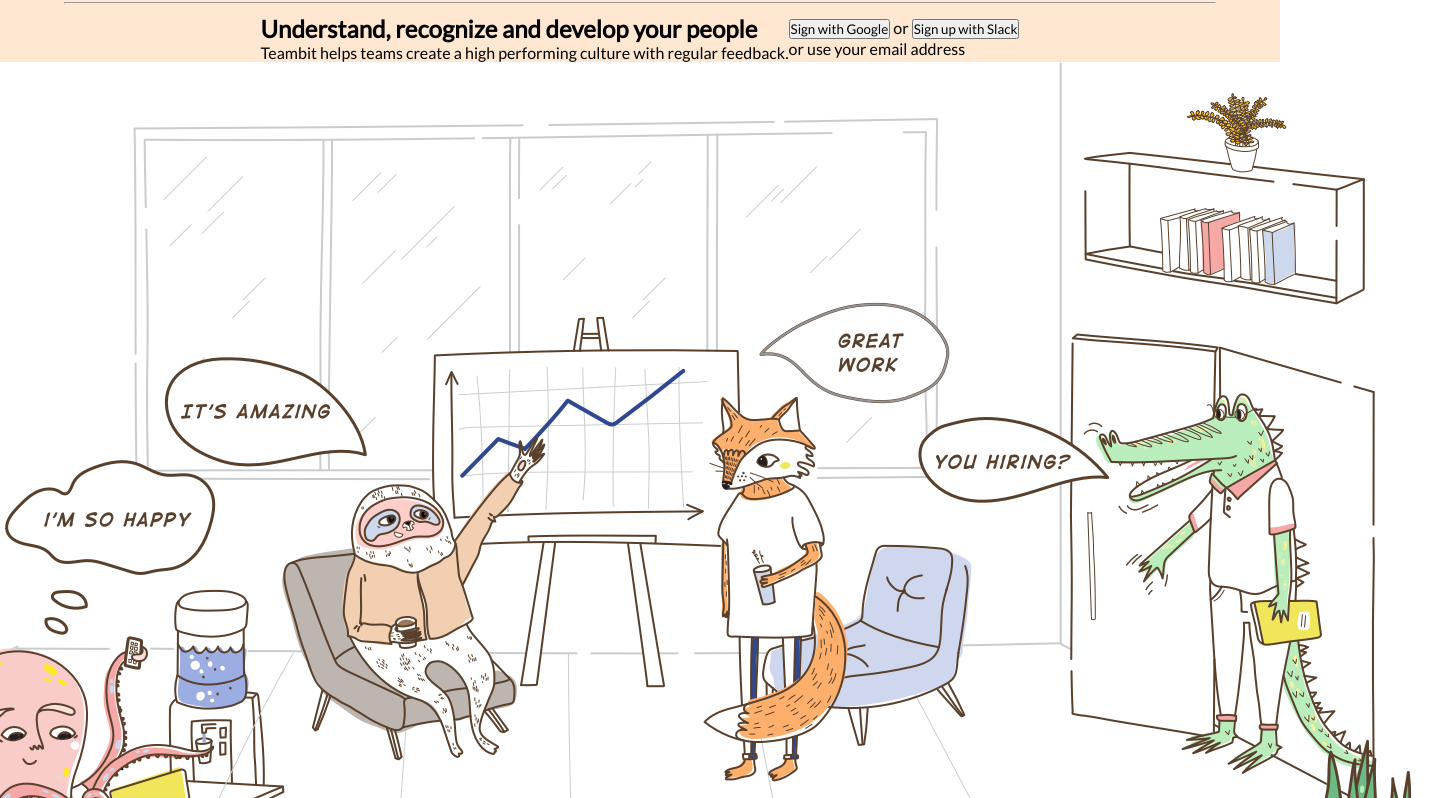
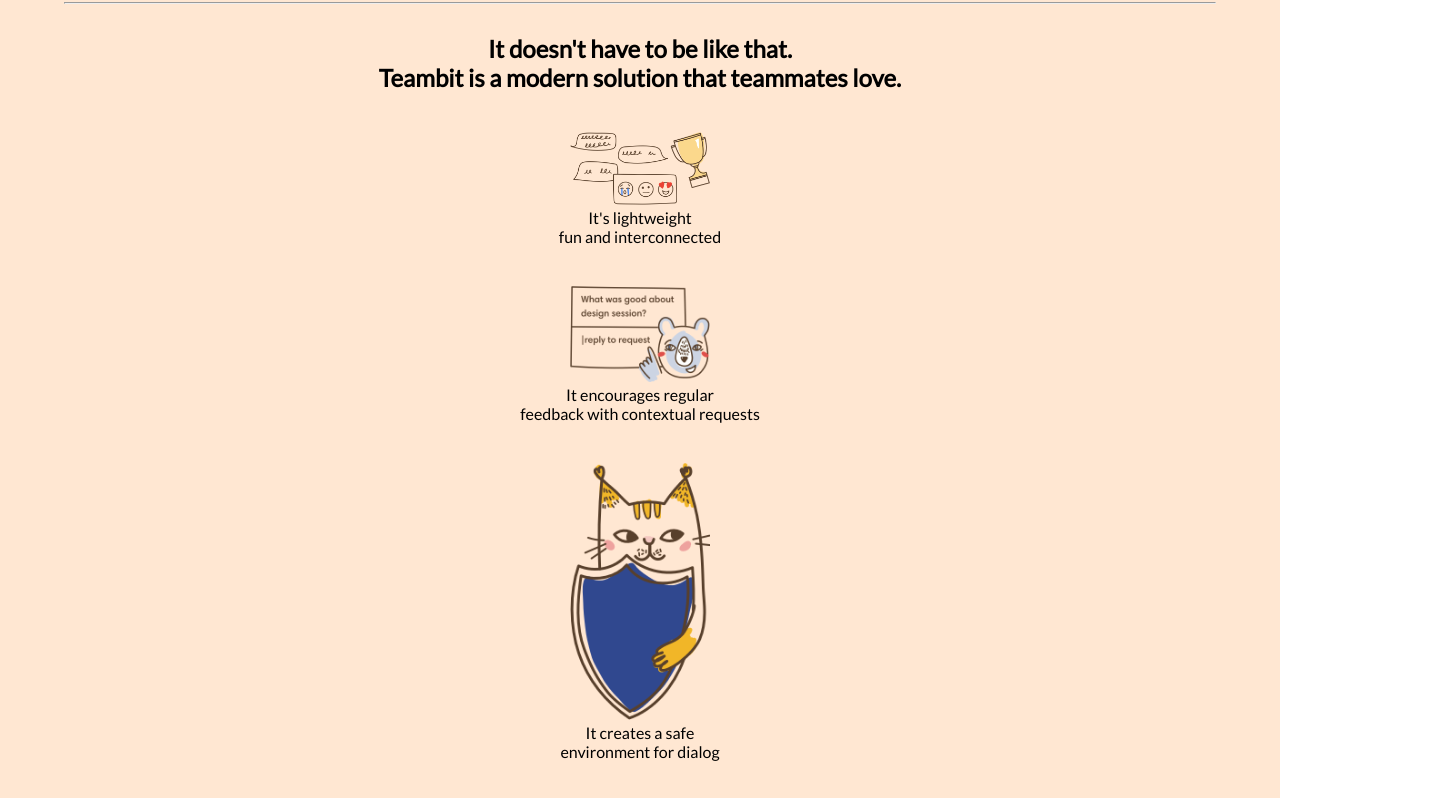
Before and after one commit to Zappykeyboard/node-sass-teambit, a website: page public/index.html in a window 1280 px wide. Shown: the part 1578-2376 px from the top of the page, 1429 px wide, since content can reach past the window. Drawn offline with Linux system fonts and the light colour scheme.

Commit message:
aggiunti elementi #sect-pitch-3

```diff
--- a/public/index.html
+++ b/public/index.html
@@ -74,47 +74,32 @@
 
     <!--section 3-->
     <section id="sect-pitch-3" class="bg-salmon">
-      <div class="container">
-          <div class="pitch-title">
-              <h1>Understand, recognize and develop your people</h1>
-              <p>Teambit helps teams create a high performing culture with regular feedback.</p>
-            </div>
-            <div class="call-to-action">
-              <button>Sign with Google</button>
-              <span>or</span>
-              <button>Sign up with Slack</button>
-              <p>or use your email address</p>
-            </div>
-            <img src="img/illustration-main.jpg" class="img-main"></img>
-          </div>
-        </section>
-        <!--section 2-->
-        <section id="sect-pitch-2" class="bg-salmon">
+
       <div class="container">
         <div class="pitch-title">
           <h2>It doesn't have to be like that. <br>
             Teambit is a modern solution that teammates love.</h2>
         </div>
         <div class="pitch-block">
-              <img src="img/hardcore.png" alt="hardcore" class="img-small">
-              <p>They are hardcore, <br>
-                formal and disconnected</p>
+          <img src="img/lightweight.png" alt="lightweight" class="img-small">
+          <p>It's lightweight <br>
+            fun and interconnected</p>
         </div>
         <div class="pitch-block">
-              <img src="img/nofeedback.png" alt="feedback" class="img-small">
-              <p>They don't encourage <br>
-                  regular feedback</p>
+          <img src="img/feedbacksuggestions.png" alt="feedback-yes" class="img-small">
+          <p>It encourages regular <br>
+            feedback with contextual requests</p>
         </div>
         <div class="pitch-block">
-              <img src="img/notsafe.png" alt="hardcore" class="img-small">
-              <p>They don't make it <br>
-                  safe to speak up</p>
+          <img src="img/safe.png" alt="dialogue" class="img-small">
+          <p>It creates a safe <br>
+            environment for dialog</p>
         </div>
         <div class="img-main">
-              <img src="img/before.png" alt="disengaged">
+          <img src="img/after.png" alt="engaged">
         </div>
       </div>
-      </div>
+
     </section>
     <!--section 4-->
     <section id="sect-feat">
--- a/src/scss/section.scss
+++ b/src/scss/section.scss
@@ -1,6 +1,22 @@
 %default-element{
   margin: 20px auto;
   text-align: center;
+}
+
+%pitch-salmon{
+
+  .pitch-title, .pitch-block{
+    @extend %default-element;
+    width: 100%;
+  }
+
+  .img-main{
+    @extend %default-element;
+
+    img{
+      max-width: 280px;
+    }
+  }
 }
 
 section {
@@ -30,16 +46,8 @@
 }
 
 #sect-pitch-2{
-  .pitch-title, .pitch-block{
-    @extend %default-element;
-    width: 100%;
-  }
-
-  .img-main{
-    @extend %default-element;
-
-    img{
-      max-width: 280px;
-    }
-  }
+  @extend %pitch-salmon;
 }
+#sect-pitch-3{
+  @extend %pitch-salmon;
+}
```
Also changed, not shown: src/html/index.html (+12 -27 lines), public/css/style.css, public/img/after.png (added), public/img/feedbacksuggestions.png (added), public/img/lightweight.png (added), public/img/safe.png (added). Lines whose indentation alone changed are shown as unchanged.
